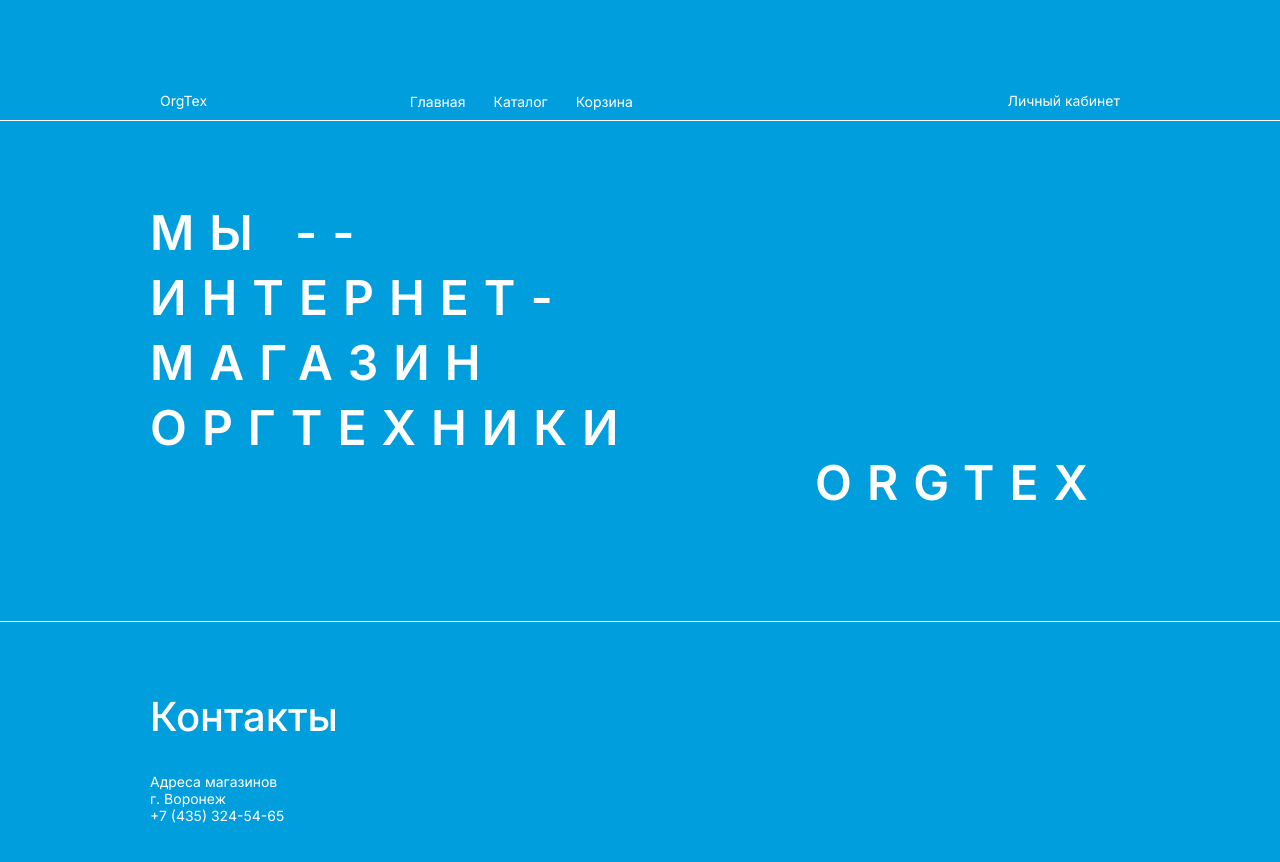
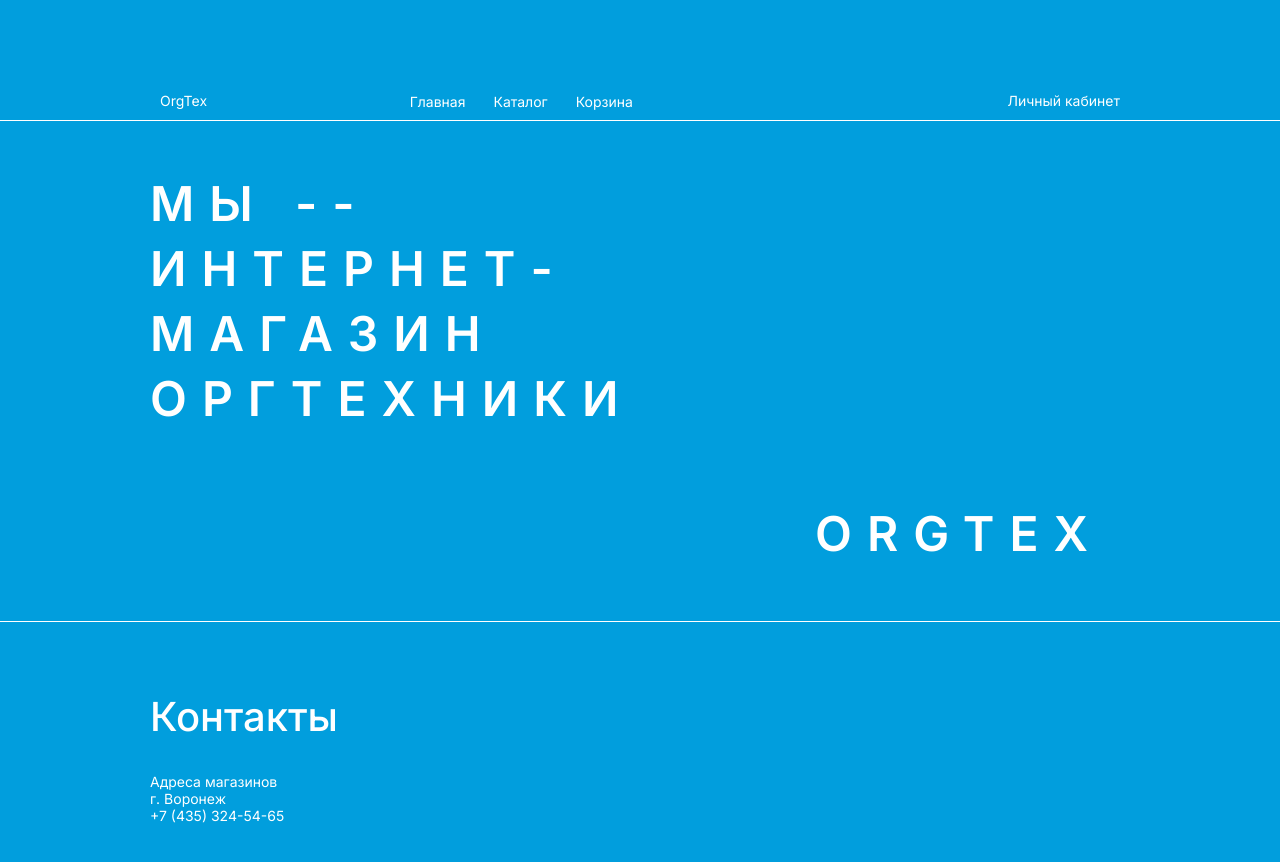
Before and after one commit to aakulovaa/online-store, a React (Create React App) app: page / in a window 1280 px wide. Shown: the top 862 px of the page. Built offline with nearby package versions, Linux system fonts and the light colour scheme.

Commit message:
edit 'main'

```diff
--- a/src/index.css
+++ b/src/index.css
@@ -11,9 +11,7 @@ body {
   font-family: "Inter", sans-serif;
   font-weight: 400;
 }
-/* .wrapper {
-  width: 1280px;
-} */
+
 :root{
   --accent-color: rgba(1, 158, 221, 1);
 }
@@ -76,8 +74,8 @@ header .presentation {
 header .presentation::after {
   content: 'мы -- интернет-магазин оргтехники';
   position: absolute;
-  top: 200px;
-  left: 150px;
+  padding-top: 50px;
+  padding-left: 150px;
   width: 600px;
   font-weight: 600;
   font-size: 48px;
@@ -88,8 +86,8 @@ header .presentation::after {
 header .presentation::before {
   content: 'orgtex';
   position: absolute;
-  top: 450px;
-  left: 815px;
+  padding-top: 380px;
+  padding-left: 815px;
   width: 600px;
   font-weight: 600;
   font-size: 48px;
```
